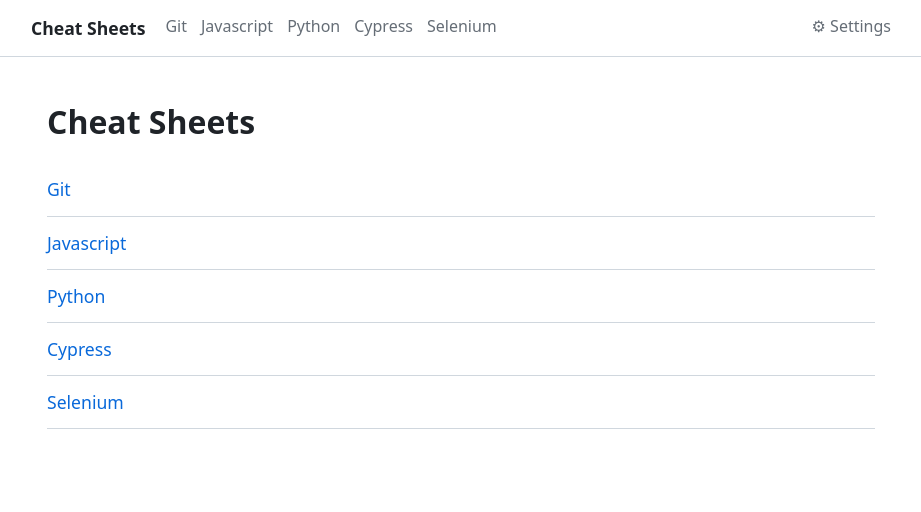
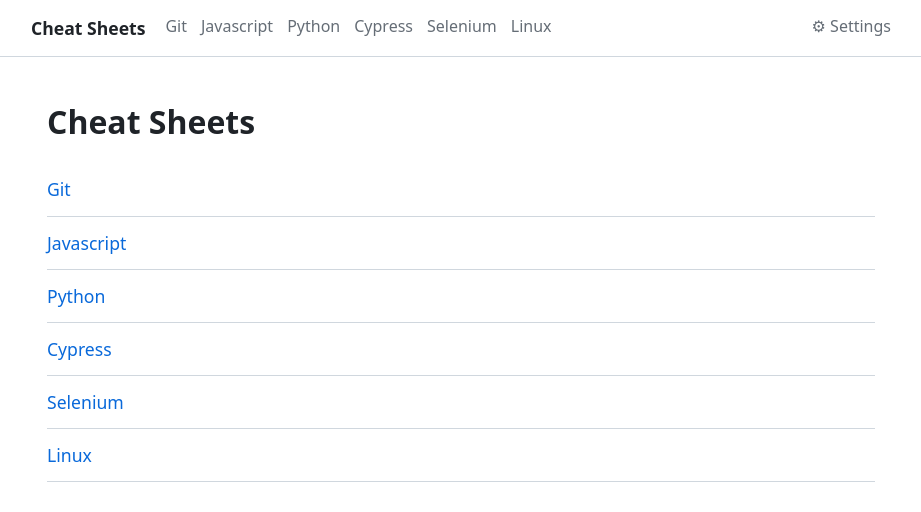
Before and after one commit to ygg-m/cheat-sheets, a website: page index.html in a window 1280 px wide. Shown: the whole page, without its empty margins (179-1100 px from the left). Drawn offline with nearby package versions, Linux system fonts and the light colour scheme.

Commit message:
add: linux to html

```diff
--- a/index.html
+++ b/index.html
@@ -155,7 +155,7 @@
 <script src="https://cdnjs.cloudflare.com/ajax/libs/highlight.js/11.9.0/highlight.min.js"></script>
 <script>
   // Add new cheat sheets here: the file name without ".md".
-  const SHEETS = ["git", "javascript", "python", "cypress", "selenium"];
+  const SHEETS = ["git", "javascript", "python", "cypress", "selenium", "linux"];
 
   const nav = document.getElementById("nav");
   const content = document.getElementById("content");
```
